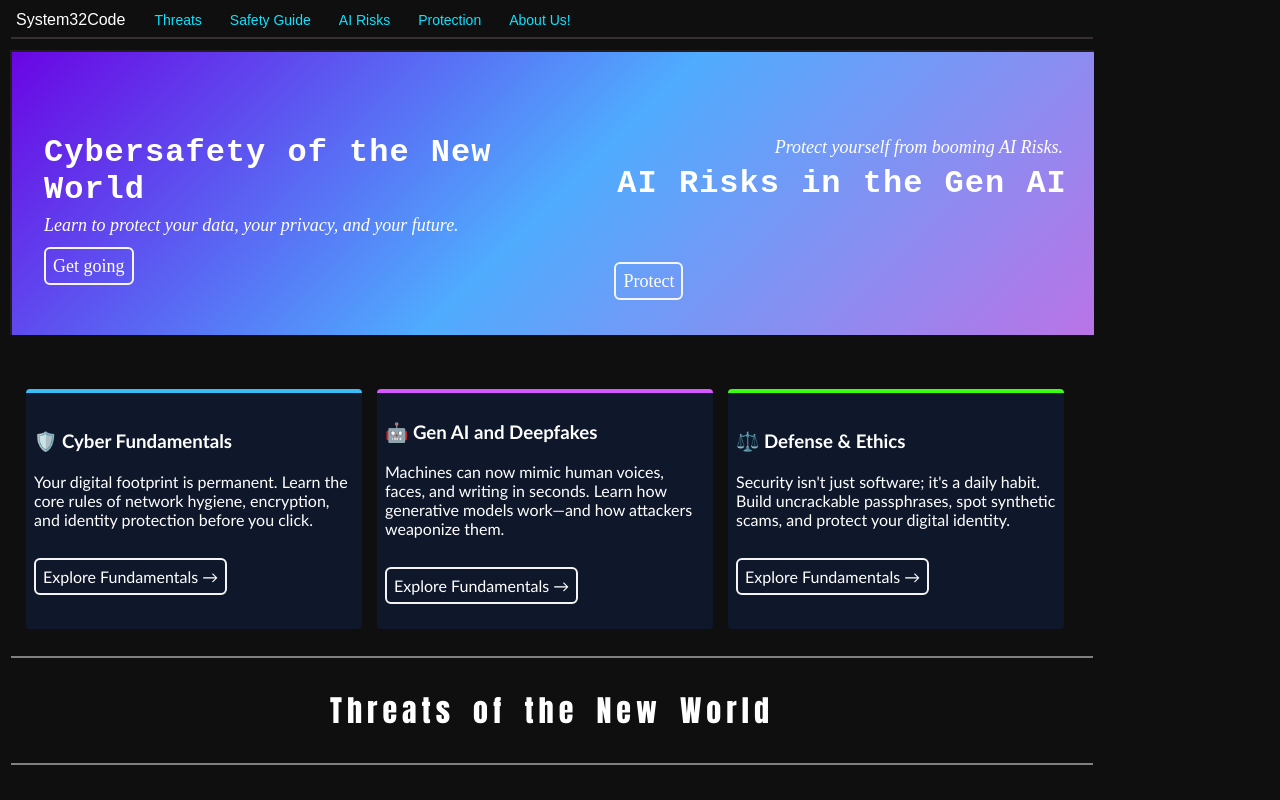
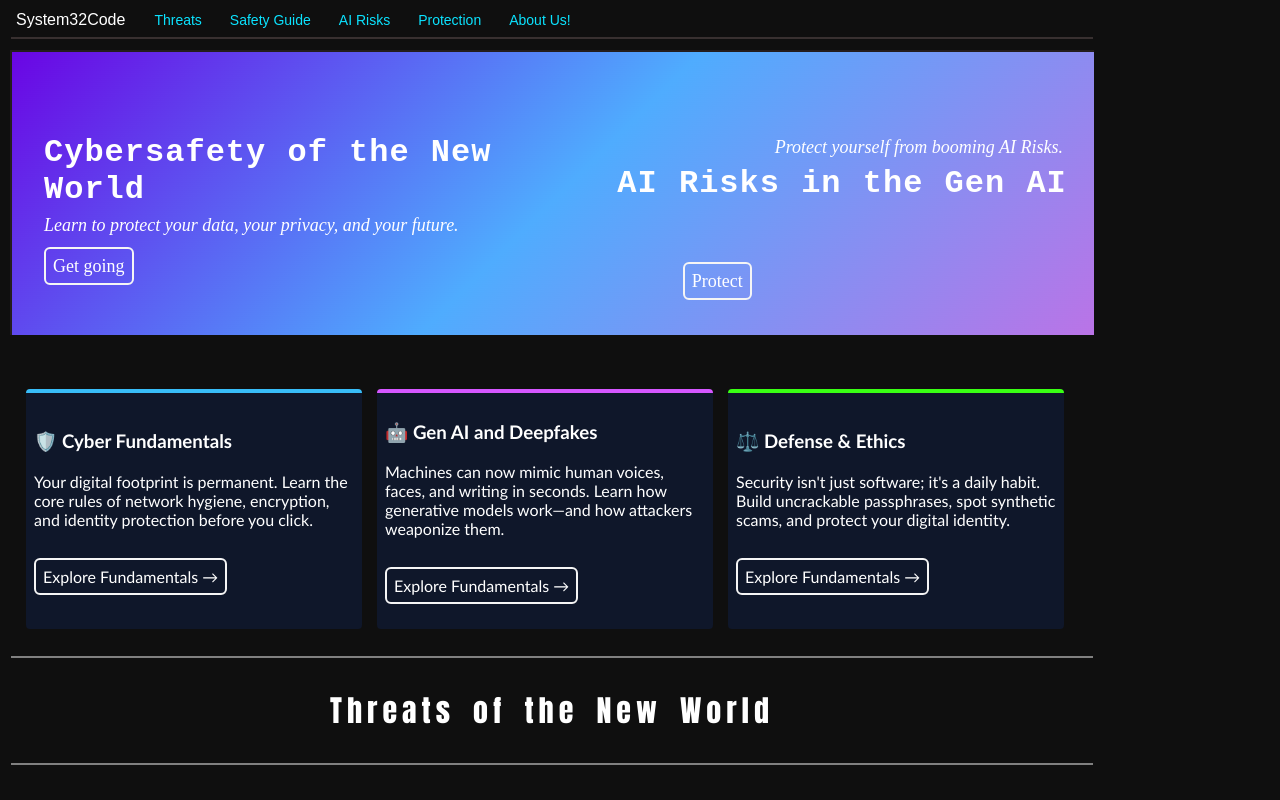
Before and after one commit to HexaCube63/System32Code, a plain HTML site: page index.html in a window 1280 px wide. Shown: the top 800 px of the page. Drawn offline with Linux system fonts and the light colour scheme.

Commit message:
Update index.html

```diff
--- a/index.html
+++ b/index.html
@@ -95,7 +95,7 @@
                         <td style="background-color:transparent;">
                                 <p class="tagline" style="text-align:right; background-color:transparent; margin-top:80px; margin-right:25px; margin-bottom:-25px; font-size:large;"><i>Protect yourself from booming AI Risks.</i></p>
                                 <p class="hero" style="text-align:right; background-color:transparent;">AI Risks in the Gen AI&nbsp; &nbsp;</p>
-                                <a href="ai/" style="border: 2px solid whitesmoke; margin-top:-50px; margin-left:30px; font-size:large; padding: 7px; border-radius: 6px; text-decoration: none;">Protect</a>
+                                <a href="ai/" style="border: 2px solid whitesmoke; margin-top:-50px; margin-left:100px; font-size:large; padding: 7px; border-radius: 6px; text-decoration: none;">Protect</a>
                                 <br>
                         </td>
                         </tr>
```
